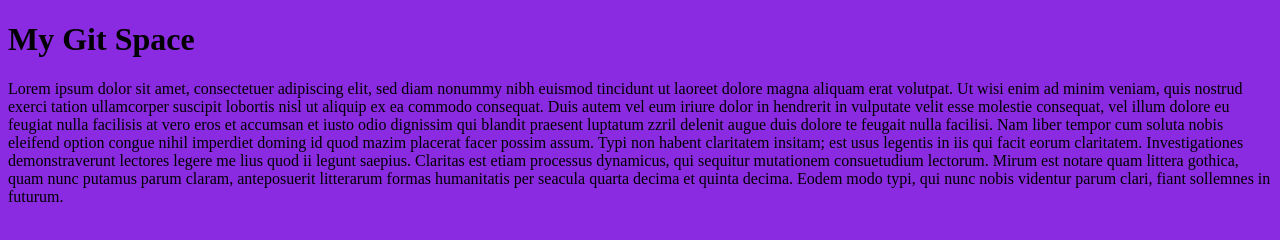
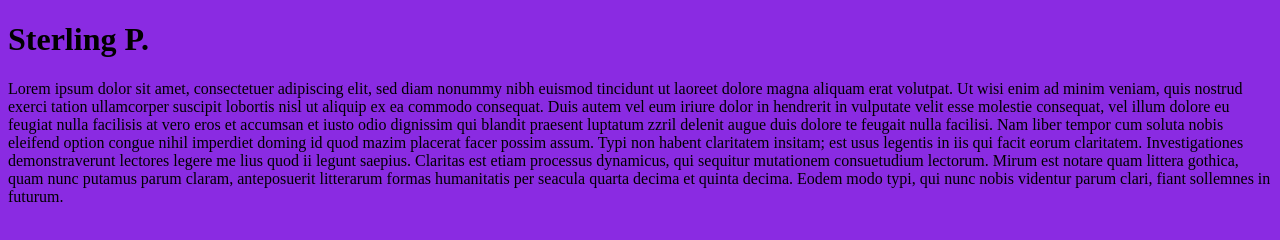
Before and after one commit to SterlingP123/my-git-space, a plain HTML site: page index.html in a window 1280 px wide. Drawn offline with Linux system fonts and the light colour scheme.

Commit message:
changed title

```diff
--- a/index.html
+++ b/index.html
@@ -4,11 +4,11 @@
     <meta charset="UTF-8">
     <meta name="viewport" content="width=device-width, initial-scale=1.0">
     <meta http-equiv="X-UA-Compatible" content="ie=edge">
-    <title>Document</title>
+    <title>Sterling's Git Space</title>
     <link rel="stylesheet" href="main.css" type="text/css" />
 </head>
 <body>
-    <h1>My Git Space</h1>
+    <h1>Sterling P.</h1>
     <p>Lorem ipsum dolor sit amet, consectetuer adipiscing elit,
     sed diam nonummy nibh euismod tincidunt ut laoreet dolore
     magna aliquam erat volutpat. Ut wisi enim ad minim veniam,
```
